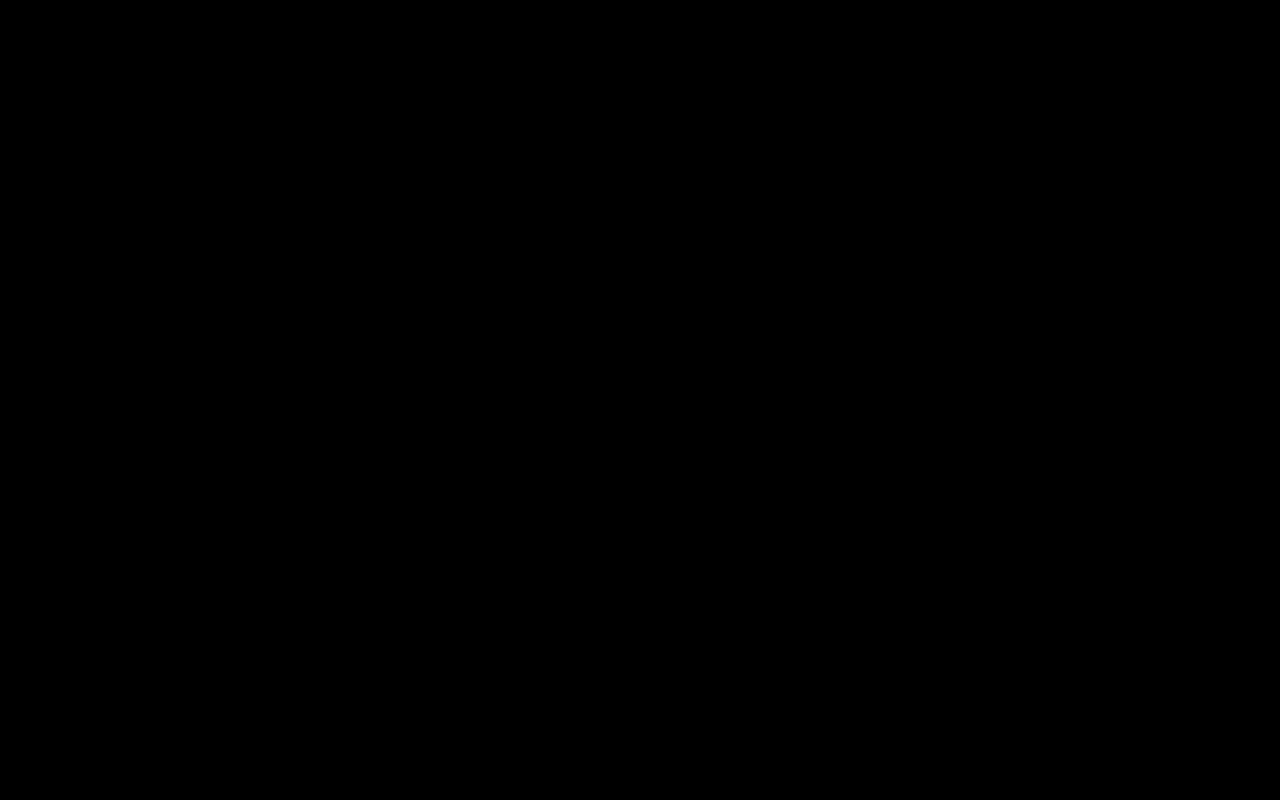
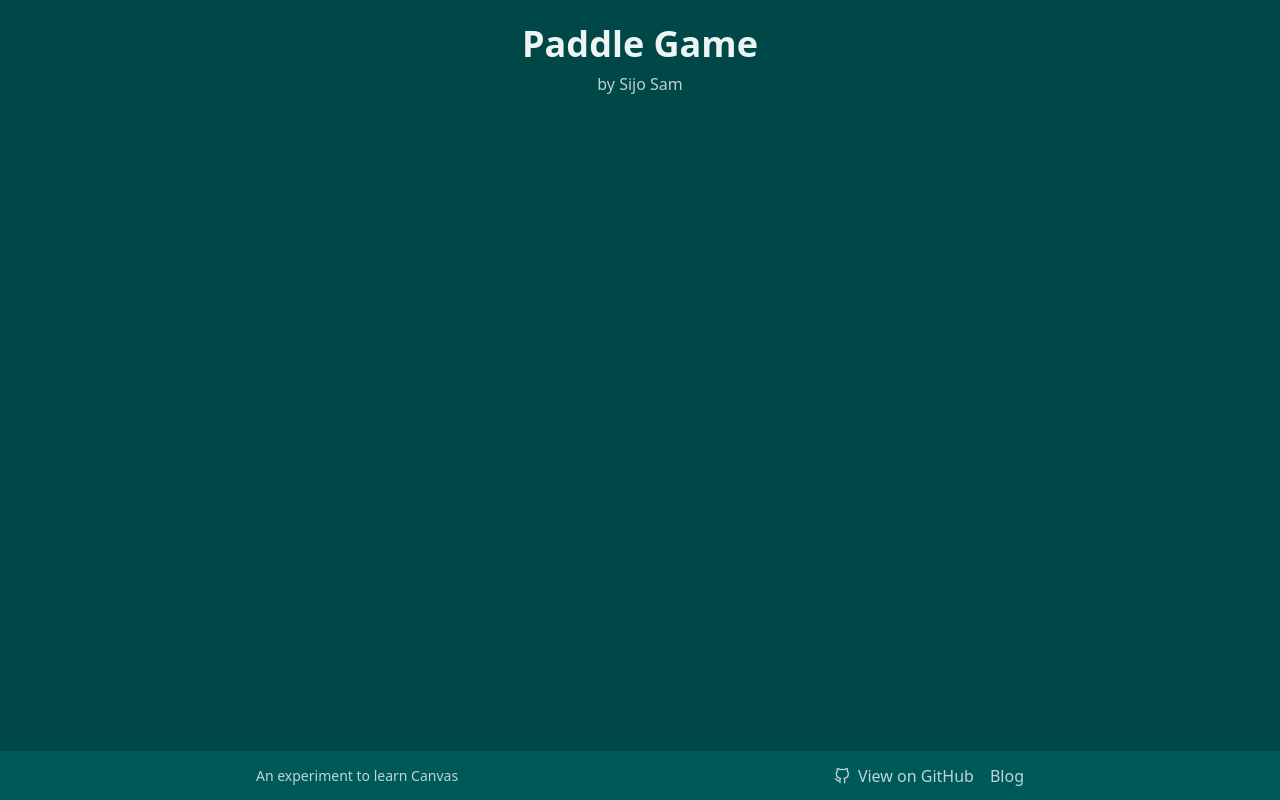
Before and after one commit to mrSamDev/sam-paddle-game, a React (Vite) app: page /leader-board in a window 1280 px wide. Before the commit this address had no page. Built offline with nearby package versions, Linux system fonts and the light colour scheme.

Commit message:
update: base layout added

```diff
--- a/src/App.tsx
+++ b/src/App.tsx
@@ -1,9 +1,12 @@
 import { Routes, Route } from "react-router";
 import { lazy, Suspense } from "react";
+import BaseLayout from "./layouts/base";
 const CanvasGame = lazy(() => import("./pages/game"));
+const LeaderBoard = lazy(() => import("./pages/leaderboard"));
 
 export default function App() {
   return (
+    <BaseLayout>
       <Routes>
         <Route
           index
@@ -13,6 +16,15 @@ export default function App() {
             </Suspense>
           }
         />
+        <Route
+          path="leader-board"
+          element={
+            <Suspense fallback={<div>Loading</div>}>
+              <LeaderBoard />
+            </Suspense>
+          }
+        />
       </Routes>
+    </BaseLayout>
   );
 }
--- /dev/null
+++ b/src/layouts/base/index.tsx
@@ -0,0 +1,40 @@
+import React from "react";
+
+interface Props {
+  children: React.ReactNode;
+}
+
+export default function BaseLayout({ children }: Props) {
+  return (
+    <div className="min-h-screen bg-main flex flex-col">
+      <header className="w-full py-6 border-b border-main/10">
+        <div className="container mx-auto max-w-3xl px-4 text-center">
+          <h1 className="text-4xl font-bold text-main mb-2">Paddle Game</h1>
+          <p className="text-main/80">
+            by{" "}
+            <a href="https://github.com/mrSamDev" target="_blank" rel="noopener noreferrer" className="hover:text-main hover:underline underline-offset-2">
+              Sijo Sam
+            </a>
+          </p>
+        </div>
+      </header>
+      {children}
+      <footer className="fixed bottom-0 left-0 right-0 bg-muted border-t border-main/10 py-3 px-4">
+        <div className="container mx-auto max-w-3xl flex items-center justify-between text-main/80">
+          <span className="text-sm">An experiment to learn Canvas</span>
+          <div className="flex items-center gap-4">
+            <a href="https://github.com/mrSamDev/sam-paddle-game" target="_blank" rel="noopener noreferrer" className="inline-flex items-center gap-2 hover:text-main transition-colors">
+              <svg xmlns="http://www.w3.org/2000/svg" width="16" height="16" viewBox="0 0 24 24" fill="none" stroke="currentColor" strokeWidth="2" strokeLinecap="round" strokeLinejoin="round">
+                <path d="M9 19c-5 1.5-5-2.5-7-3m14 6v-3.87a3.37 3.37 0 0 0-.94-2.61c3.14-.35 6.44-1.54 6.44-7A5.44 5.44 0 0 0 20 4.77 5.07 5.07 0 0 0 19.91 1S18.73.65 16 2.48a13.38 13.38 0 0 0-7 0C6.27.65 5.09 1 5.09 1A5.07 5.07 0 0 0 5 4.77a5.44 5.44 0 0 0-1.5 3.78c0 5.42 3.3 6.61 6.44 7A3.37 3.37 0 0 0 9 18.13V22" />
+              </svg>
+              View on GitHub
+            </a>
+            <a href="https://www.sijosam.in/blog/paddle-game" target="_blank" rel="noopener noreferrer" className="hover:text-main hover:underline underline-offset-2">
+              Blog
+            </a>
+          </div>
+        </div>
+      </footer>
+    </div>
+  );
+}
--- a/src/pages/game/index.tsx
+++ b/src/pages/game/index.tsx
@@ -381,19 +381,6 @@ const CanvasGame = () => {
   }
 
   return (
-    <div className="min-h-screen bg-main flex flex-col">
-      <header className="w-full py-6 border-b border-main/10">
-        <div className="container mx-auto max-w-3xl px-4 text-center">
-          <h1 className="text-4xl font-bold text-main mb-2">Paddle Game</h1>
-          <p className="text-main/80">
-            by{" "}
-            <a href="https://github.com/mrSamDev" target="_blank" rel="noopener noreferrer" className="hover:text-main hover:underline underline-offset-2">
-              Sijo Sam
-            </a>
-          </p>
-        </div>
-      </header>
-
     <main className="flex-grow flex flex-col items-center justify-center p-4 pb-20">
       <div className="bg-muted rounded-lg shadow-md p-6 w-full max-w-3xl border border-main/10">
         <div className="flex justify-between items-center mb-6">
@@ -440,24 +427,6 @@ const CanvasGame = () => {
         </div>
       </div>
     </main>
-
-      <footer className="fixed bottom-0 left-0 right-0 bg-muted border-t border-main/10 py-3 px-4">
-        <div className="container mx-auto max-w-3xl flex items-center justify-between text-main/80">
-          <span className="text-sm">An experiment to learn Canvas</span>
-          <div className="flex items-center gap-4">
-            <a href="https://github.com/mrSamDev/sam-paddle-game" target="_blank" rel="noopener noreferrer" className="inline-flex items-center gap-2 hover:text-main transition-colors">
-              <svg xmlns="http://www.w3.org/2000/svg" width="16" height="16" viewBox="0 0 24 24" fill="none" stroke="currentColor" strokeWidth="2" strokeLinecap="round" strokeLinejoin="round">
-                <path d="M9 19c-5 1.5-5-2.5-7-3m14 6v-3.87a3.37 3.37 0 0 0-.94-2.61c3.14-.35 6.44-1.54 6.44-7A5.44 5.44 0 0 0 20 4.77 5.07 5.07 0 0 0 19.91 1S18.73.65 16 2.48a13.38 13.38 0 0 0-7 0C6.27.65 5.09 1 5.09 1A5.07 5.07 0 0 0 5 4.77a5.44 5.44 0 0 0-1.5 3.78c0 5.42 3.3 6.61 6.44 7A3.37 3.37 0 0 0 9 18.13V22" />
-              </svg>
-              View on GitHub
-            </a>
-            <a href="https://www.sijosam.in/blog/paddle-game" target="_blank" rel="noopener noreferrer" className="hover:text-main hover:underline underline-offset-2">
-              Blog
-            </a>
-          </div>
-        </div>
-      </footer>
-    </div>
   );
 };
 
--- /dev/null
+++ b/src/pages/leaderboard/index.tsx
@@ -0,0 +1,5 @@
+import React, { Fragment } from "react";
+
+export default function LeaderBoard() {
+  return <Fragment></Fragment>;
+}
```
Lines whose indentation alone changed are shown as unchanged.
